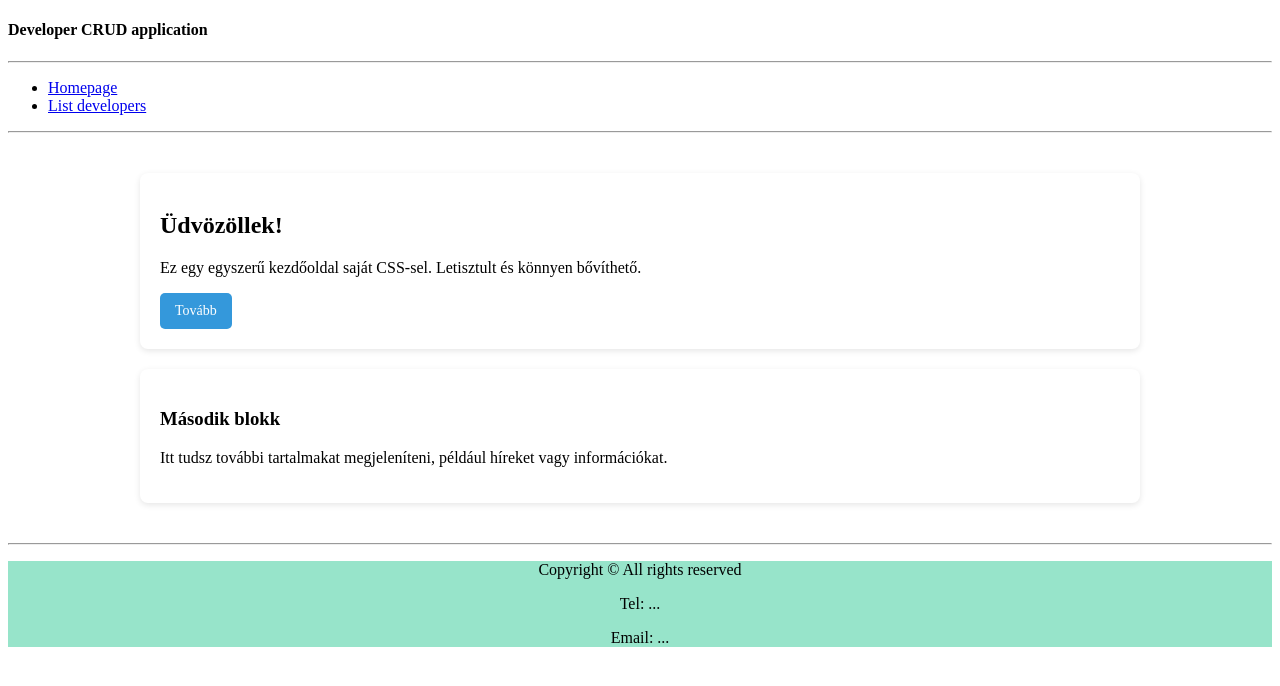
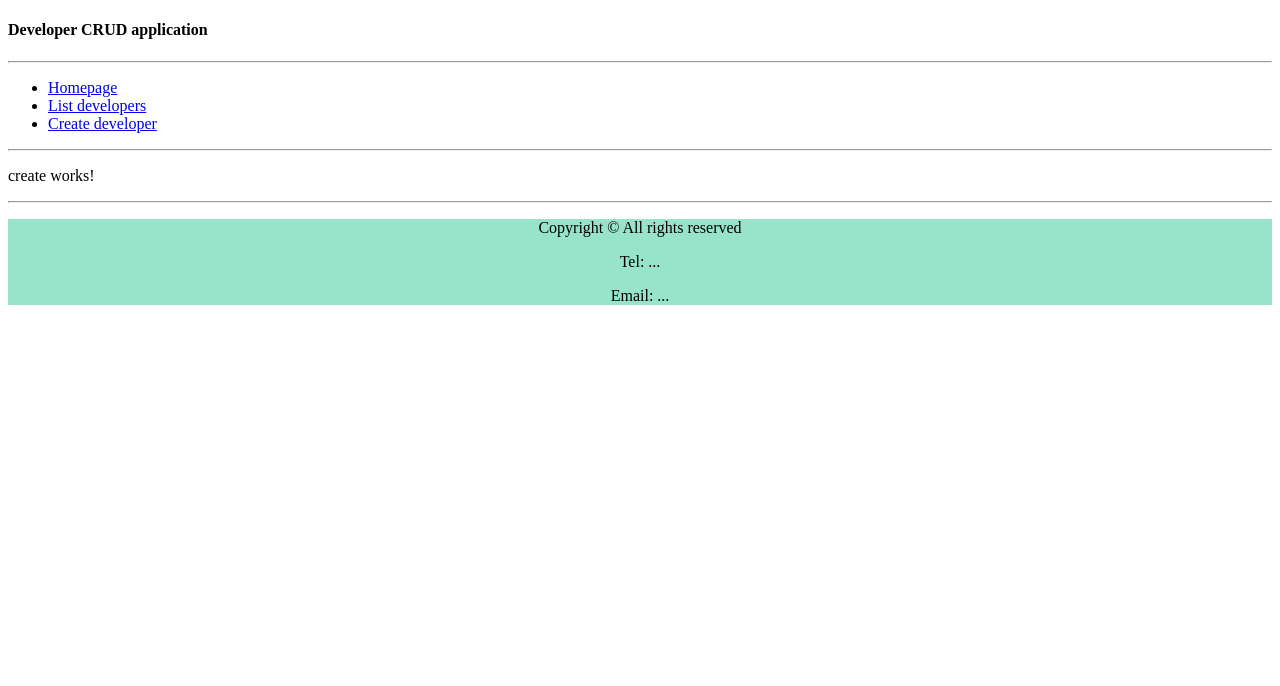
Before and after one commit to siposm/jrfr, an Angular app: page /create in a window 1280 px wide. Before the commit this address led to /homepage. Shown: the top 686 px of the page. Built offline with nearby package versions, Linux system fonts and the light colour scheme.

Commit message:
create comp created

```diff
--- a/src/app/app-routing.module.ts
+++ b/src/app/app-routing.module.ts
@@ -2,11 +2,13 @@ import { NgModule } from '@angular/core';
 import { RouterModule, Routes } from '@angular/router';
 import { ListComponent } from './list/list.component';
 import { HomepageComponent } from './homepage/homepage.component';
+import { CreateComponent } from './create/create.component';
 
 const routes: Routes = [
   { path: "", redirectTo: "homepage", pathMatch: "full" },
   { path: "list", component: ListComponent },
   { path: "homepage", component: HomepageComponent },
+  { path: "create", component: CreateComponent },
   { path: "**", redirectTo: "homepage", pathMatch: "full" },
 ];
 
--- a/src/app/app.module.ts
+++ b/src/app/app.module.ts
@@ -7,6 +7,7 @@ import { NavComponent } from './nav/nav.component';
 import { FooterComponent } from './footer/footer.component';
 import { ListComponent } from './list/list.component';
 import { HomepageComponent } from './homepage/homepage.component';
+import { CreateComponent } from './create/create.component';
 
 @NgModule({
   declarations: [
@@ -14,7 +15,8 @@ import { HomepageComponent } from './homepage/homepage.component';
     NavComponent,
     FooterComponent,
     ListComponent,
-    HomepageComponent
+    HomepageComponent,
+    CreateComponent
   ],
   imports: [
     BrowserModule,
--- /dev/null
+++ b/src/app/create/create.component.html
@@ -0,0 +1 @@
+<p>create works!</p>
--- a/src/app/nav/nav.component.html
+++ b/src/app/nav/nav.component.html
@@ -1,4 +1,5 @@
 <ul>
     <li><a routerLink="homepage">Homepage</a></li>
     <li><a routerLink="list">List developers</a></li>
+    <li><a routerLink="create">Create developer</a></li>
 </ul>
```
Also changed, not shown: src/app/create/create.component.ts (added, +10 -0 lines), src/app/create/create.component.css (added).
